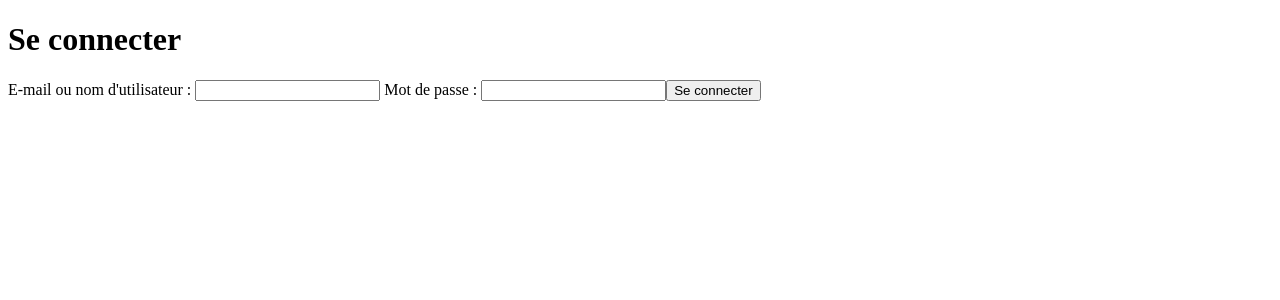
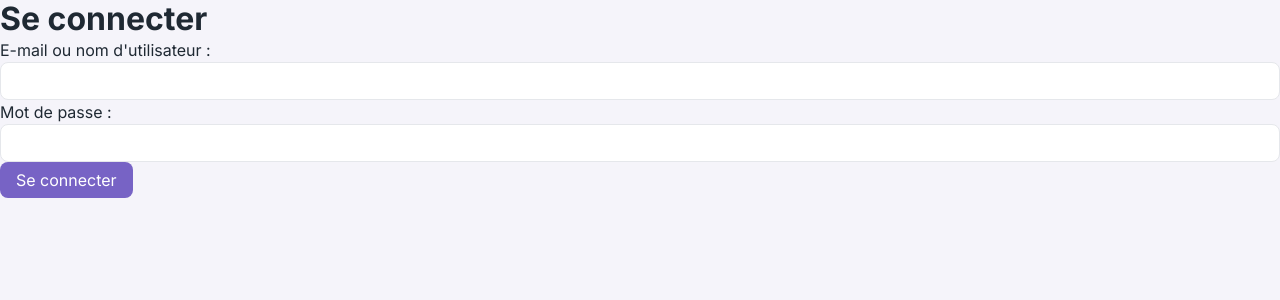
Before and after one commit to fatenmars/mdd-fullstack, an Angular app in the folder front/: page /login in a window 1280 px wide. Shown: the top 300 px of the page. Built offline with nearby package versions, Linux system fonts and the light colour scheme.

Commit message:
41 feature/global styles (#42)

```diff
--- a/front/src/index.html
+++ b/front/src/index.html
@@ -1,11 +1,17 @@
 <!doctype html>
 <html lang="en">
   <head>
-  <meta charset="utf-8">
+    <meta charset="utf-8" />
     <title>Front</title>
-  <base href="/">
-  <meta name="viewport" content="width=device-width, initial-scale=1">
-  <link rel="icon" type="image/x-icon" href="favicon.ico">
+    <base href="/" />
+    <meta name="viewport" content="width=device-width, initial-scale=1" />
+    <link rel="icon" type="image/x-icon" href="favicon.ico" />
+    <link rel="preconnect" href="https://fonts.googleapis.com" />
+    <link rel="preconnect" href="https://fonts.gstatic.com" crossorigin />
+    <link
+      href="https://fonts.googleapis.com/css2?family=Inter:wght@400;500;600;700&display=swap"
+      rel="stylesheet"
+    />
   </head>
   <body>
     <app-root></app-root>
--- a/front/src/styles.scss
+++ b/front/src/styles.scss
@@ -1 +1,91 @@
-/* You can add global styles to this file, and also import other style files */
+:root {
+  /* Couleurs */
+  --color-primary: #7763C5;
+  --color-primary-dark: #59409e;
+  --color-text: #1f2933;
+  --color-text-muted: #6b7280;
+  --color-bg: #ffffff;
+  --color-bg-alt: #f5f4fa;
+  --color-border: #e5e7eb;
+  --color-error: #d64545;
+
+  /* Typographie */
+  --font-base: "Inter", system-ui, sans-serif;
+  --text-sm: 0.875rem;
+  --text-base: 1rem;
+  --text-lg: 1.25rem;
+  --text-xl: 1.5rem;
+  --text-2xl: 2rem;
+
+  /* Espacements */
+  --space-xs: 4px;
+  --space-sm: 8px;
+  --space-md: 16px;
+  --space-lg: 24px;
+  --space-xl: 32px;
+
+  /* Divers */
+  --radius: 8px;
+  --max-width: 900px;
+}
+/* Reset léger */
+*,
+*::before,
+*::after {
+  box-sizing: border-box;
+}
+* {
+  margin: 0;
+}
+
+/* Base */
+body {
+  font-family: var(--font-base);
+  font-size: var(--text-base);
+  color: var(--color-text);
+  background-color: var(--color-bg-alt);
+  line-height: 1.5;
+}
+
+h1 { font-size: var(--text-2xl); line-height: 1.2; }
+h2 { font-size: var(--text-xl);  line-height: 1.2; }
+h3 { font-size: var(--text-lg);  line-height: 1.3; }
+
+a {
+  color: var(--color-primary);
+  text-decoration: none;
+}
+a:hover {
+  text-decoration: underline;
+}
+
+button {
+  font-family: inherit;
+  font-size: var(--text-base);
+  padding: var(--space-sm) var(--space-md);
+  background-color: var(--color-primary);
+  color: #fff;
+  border: none;
+  border-radius: var(--radius);
+  cursor: pointer;
+}
+button:hover:not(:disabled) {
+  background-color: var(--color-primary-dark);
+}
+button:disabled {
+  opacity: 0.5;
+  cursor: not-allowed;
+}
+
+input, textarea, select {
+  font-family: inherit;
+  font-size: var(--text-base);
+  padding: var(--space-sm);
+  border: 1px solid var(--color-border);
+  border-radius: var(--radius);
+  width: 100%;
+}
+input:focus, textarea:focus, select:focus {
+  outline: 2px solid var(--color-primary);
+  outline-offset: 1px;
+}
```
Lines whose indentation alone changed are shown as unchanged.
